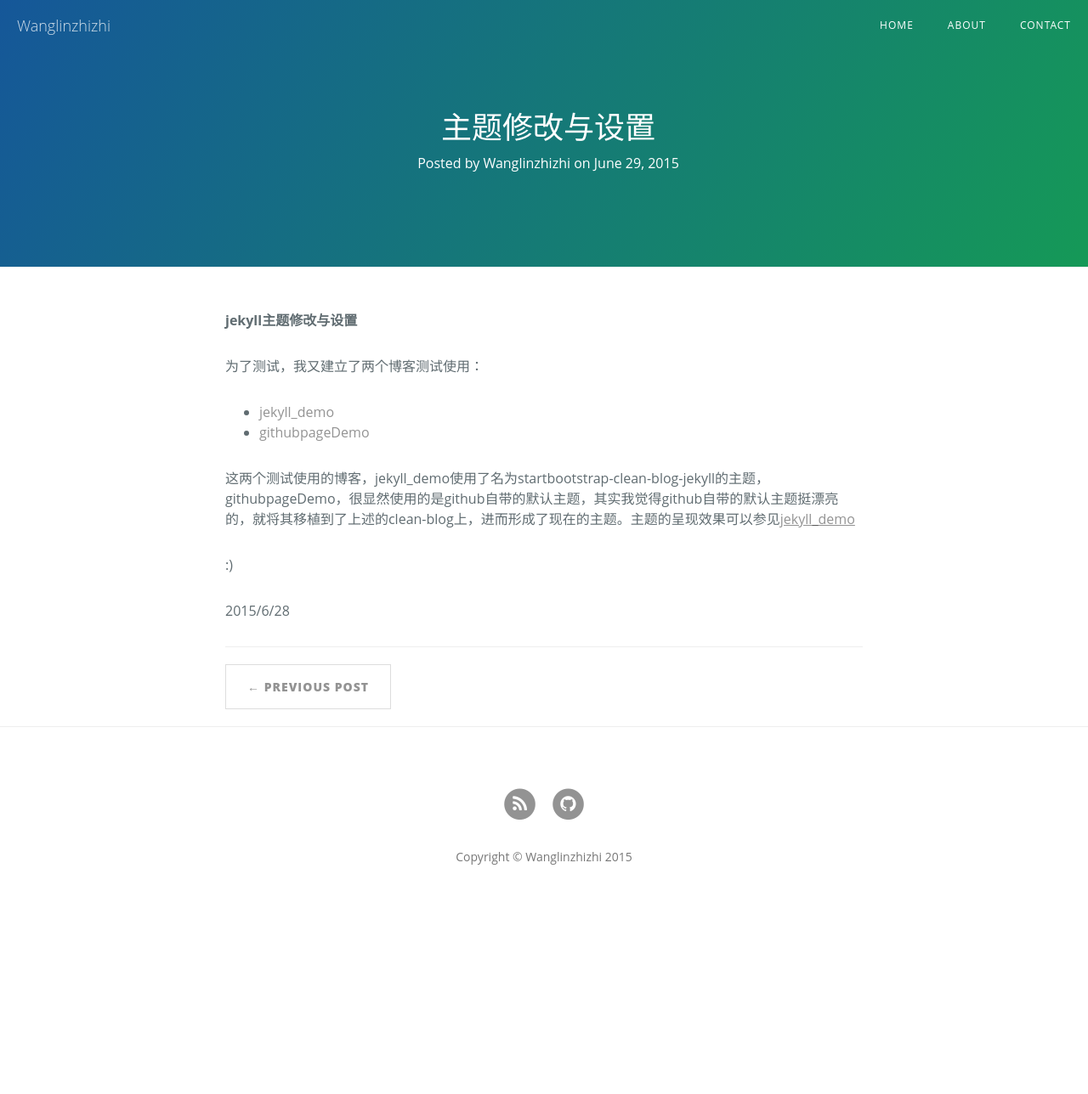
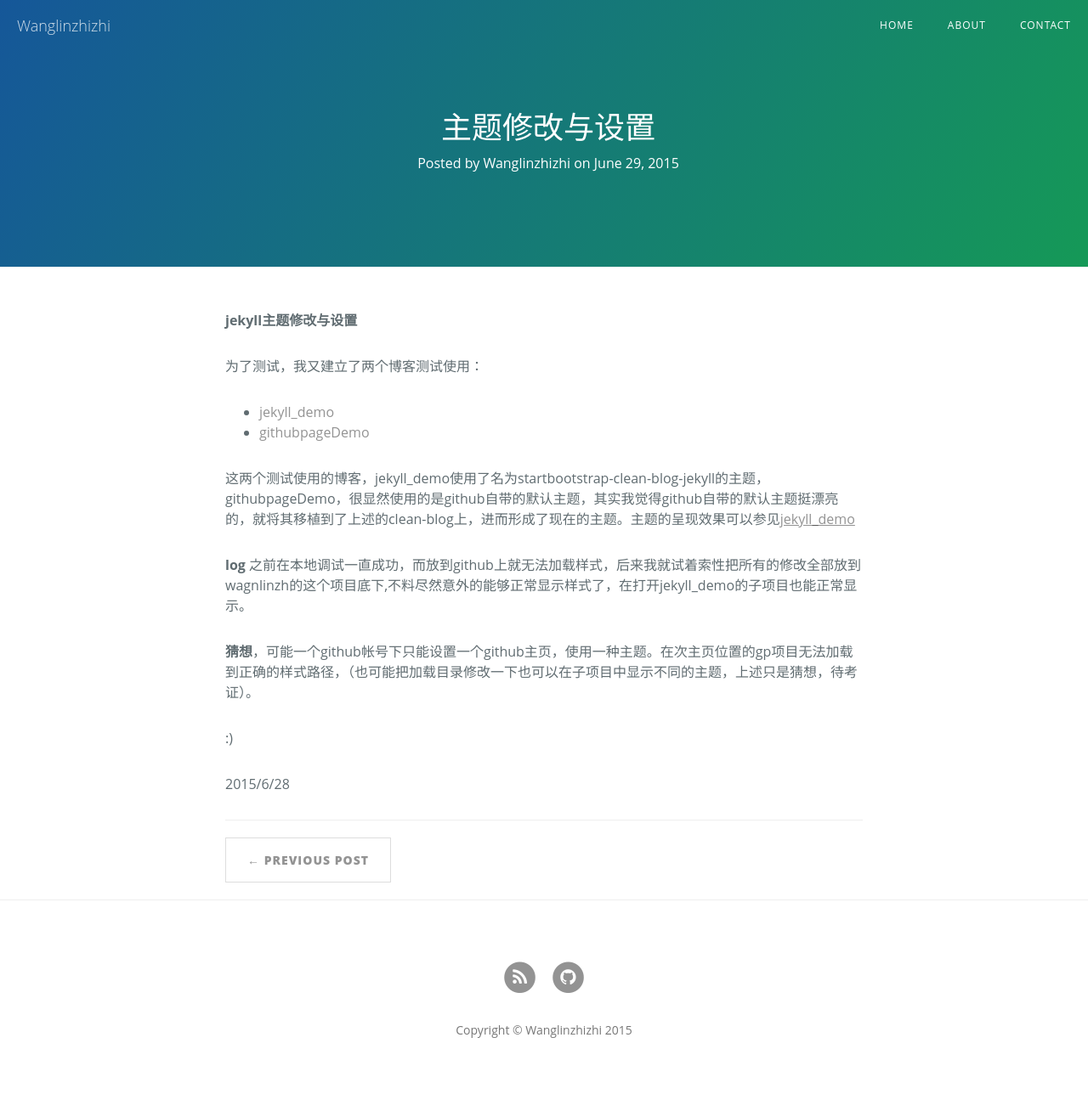
Before and after one commit to vk-lee/wagnlinzh.github.io, a Jekyll site: the page built from _posts/2015-06-29-主题设置.md, in a window 1280 px wide. Shown: the whole page at 85% size. Built offline with Jekyll 4.4.1, drawn with Linux system fonts in a browser that asks for light colours; nearby versions of some CDN libraries; before the commit the page ends 1084 px from its top, so only the background shows below that.

Commit message:
log 日志
06、28

```diff
--- a/_posts/2015-06-29-主题设置.md
+++ b/_posts/2015-06-29-主题设置.md
@@ -6,10 +6,17 @@ title:  "主题修改与设置"
 **jekyll主题修改与设置**
 
 为了测试，我又建立了两个博客测试使用：
-* [jekyll_demo](http://wagnlinzh.github.io/jekyll_demo)
-* [githubpageDemo](http://wagnlinzh.github.io/githubpageDemo)
+- [jekyll_demo](http://wagnlinzh.github.io/jekyll_demo)
+- [githubpageDemo](http://wagnlinzh.github.io/githubpageDemo)
 
 这两个测试使用的博客，jekyll_demo使用了名为startbootstrap-clean-blog-jekyll的主题，githubpageDemo，很显然使用的是github自带的默认主题，其实我觉得github自带的默认主题挺漂亮的，就将其移植到了上述的clean-blog上，进而形成了现在的主题。主题的呈现效果可以参见[jekyll_demo](http://wagnlinzh.github.io/jekyll_demo)
+
+
+**log**
+之前在本地调试一直成功，而放到github上就无法加载样式，后来我就试着索性把所有的修改全部放到wagnlinzh的这个项目底下,不料尽然意外的能够正常显示样式了，在打开jekyll_demo的子项目也能正常显示。
+
+**猜想**，可能一个github帐号下只能设置一个github主页，使用一种主题。在次主页位置的gp项目无法加载到正确的样式路径，（也可能把加载目录修改一下也可以在子项目中显示不同的主题，上述只是猜想，待考证）。
+
 
 :)
 
```
Also changed, not shown: Life.html (added, +36 -0 lines).
